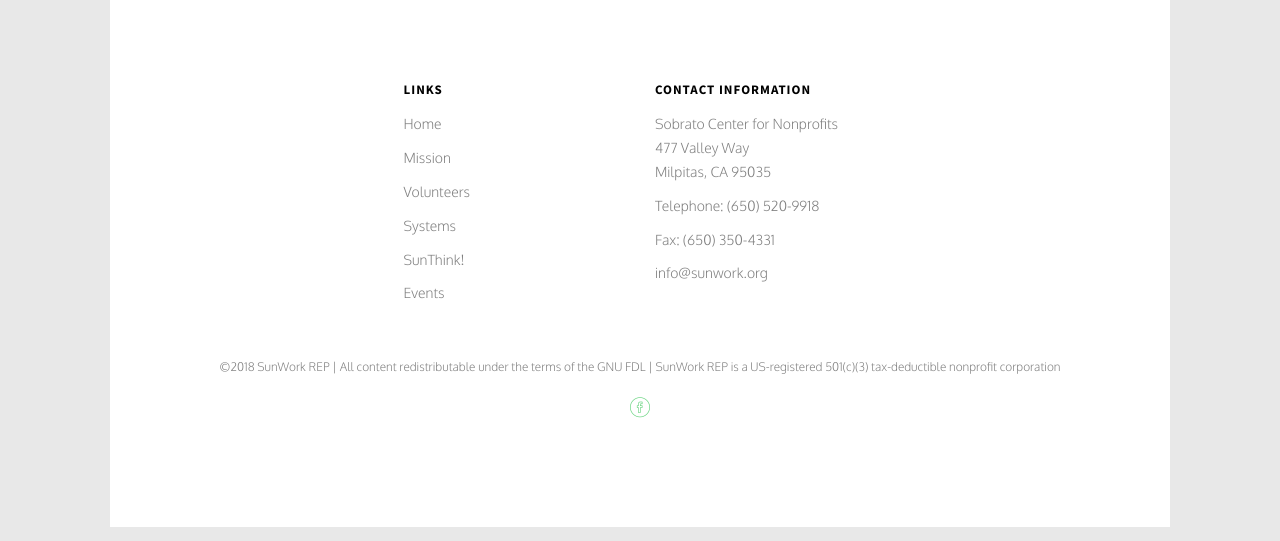
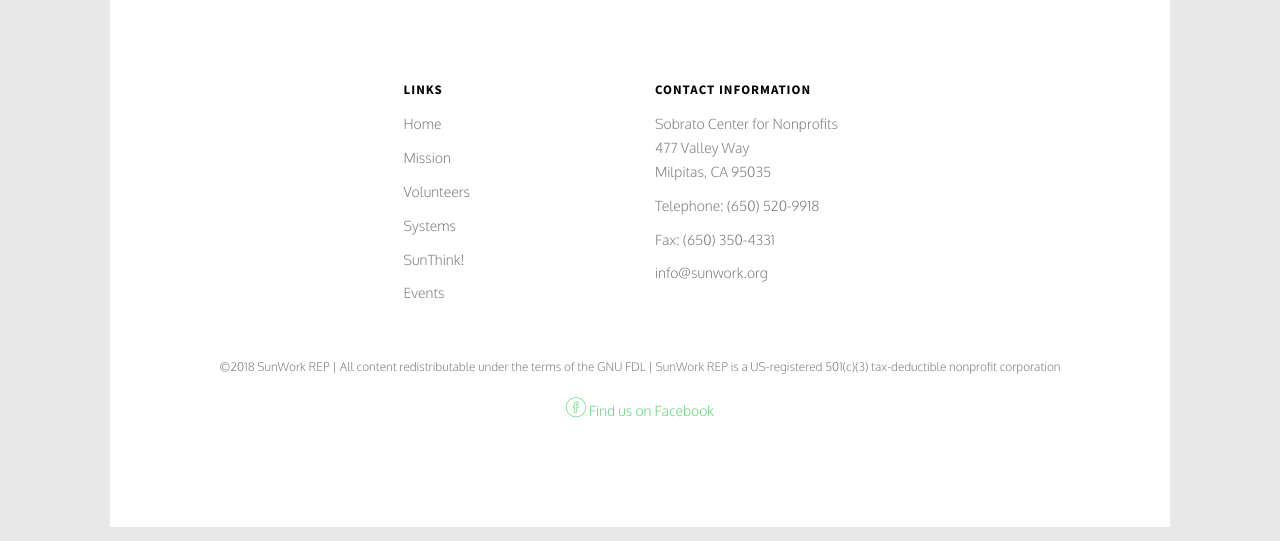
Before and after one commit to hwhh/CMPS119Project, a Django app: page /systems/about in a window 1280 px wide. Shown: the part 1234-1775 px from the top of the page. Run offline with Django 3.2, Linux system fonts and the light colour scheme; some libraries are stand-ins or nearby versions; some web fonts are replaced.

Commit message:
Added line for facebook link

```diff
--- a/templates/parts/footer.html
+++ b/templates/parts/footer.html
@@ -33,7 +33,9 @@
                     </p>
                     <p>
                         <ul class="fh5co-social-icons">
-                            <li><a href="http://www.facebook.com/pages/SunWork/154066984692226?sk=wall"><i class="icon-facebook"></i></a></li>
+                            <li><a href="http://www.facebook.com/pages/SunWork/154066984692226?sk=wall">
+                                <i class="icon-facebook"></i> Find us on Facebook
+                            </a></li>
                         </ul>
                     </p>
                 </div>
```
